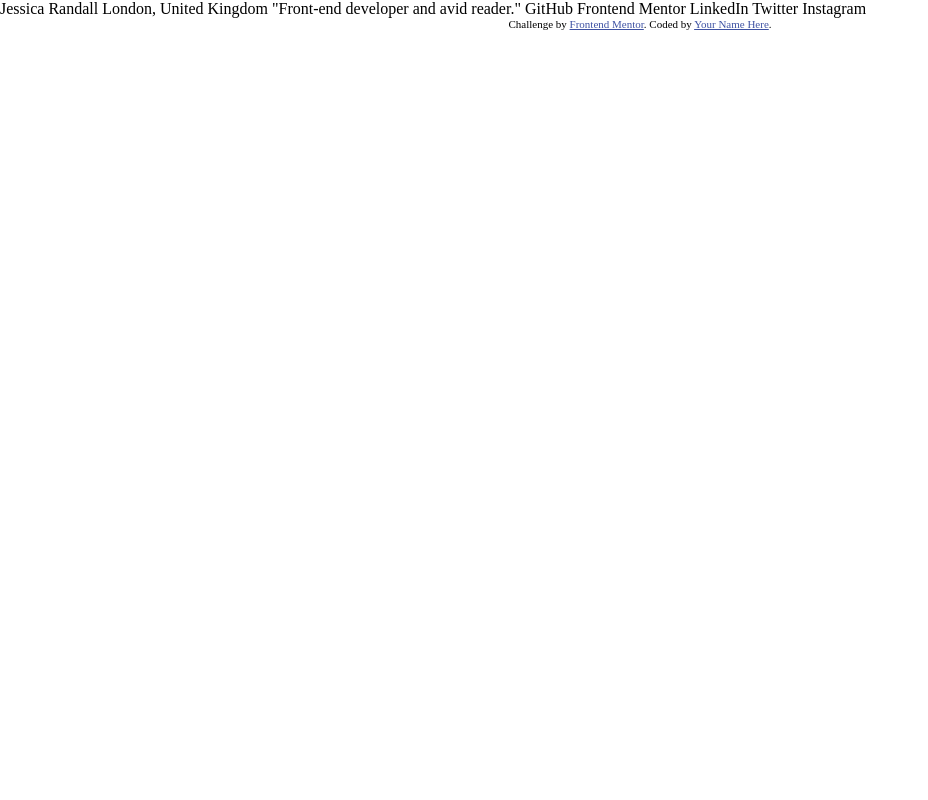
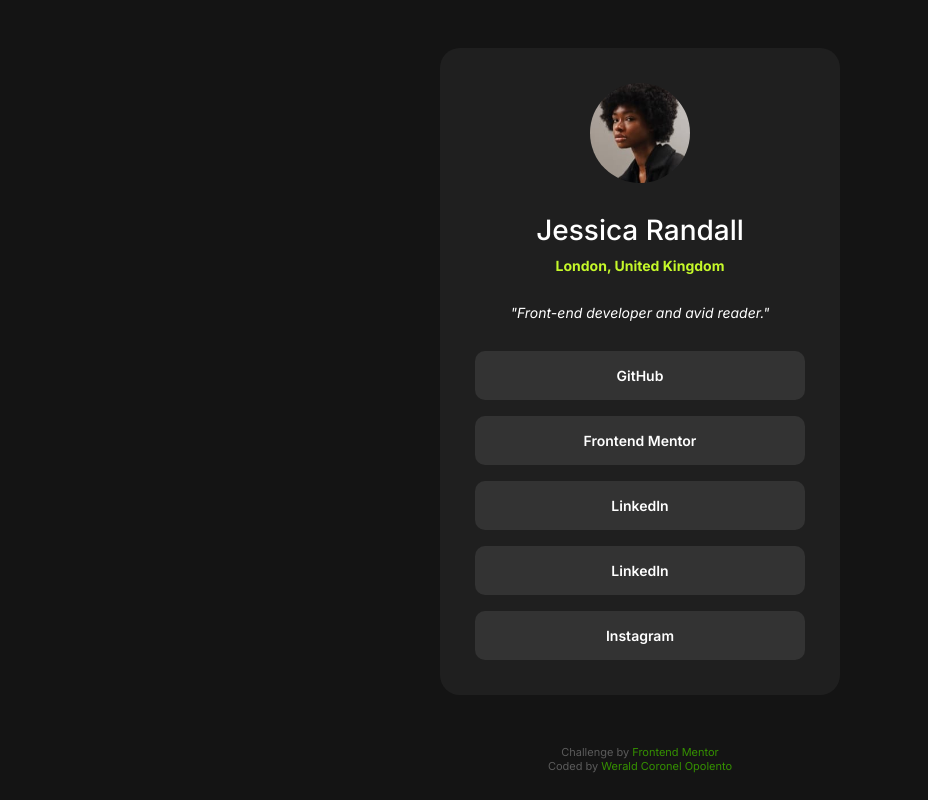
Before and after one commit to weraldco/frontendmentor-social-links-profile, a plain HTML site: page index.html in a window 1280 px wide. Shown: the whole page, without its empty margins (0-928 px from the left). Drawn offline with Linux system fonts and the light colour scheme.

Commit message:
Finishing the challenge from Frontend Mentor

```diff
--- a/css/style.css
+++ b/css/style.css
@@ -5,20 +5,153 @@
 }
 
 :root {
-	--green: var(hsl(75, 94%, 57%));
-	--white: var(hsl(0, 0%, 100%));
-	--gray-700: var(hsl(0, 0%, 20%));
-	--gray-800: var(hsl(0, 0%, 12%));
-	--gray-900: var(hsl(0, 0%, 8%));
+	--green: hsl(75, 94%, 57%);
+	--white: hsl(0, 0%, 100%);
+	--gray-700: hsl(0, 0%, 20%);
+	--gray-800: hsl(0, 0%, 12%);
+	--gray-900: hsl(0, 0%, 8%);
 
-	--font-size: var(14px);
+	--font-size: 14px;
 
-	--font-family: var('Inter', sans-serif);
+	--font-family: 'Inter', sans-serif;
+}
+
+body {
+	background-color: var(--gray-900);
+	font-size: var(--font-size);
+	font-family: var(--font-family);
+	display: flex;
+	flex-direction: column;
+	align-items: center;
+	justify-content: center;
+	width: 100%;
+	height: 100vh;
+	color: var(--white);
+	gap: 10px;
+	padding-top: 20px;
+}
+
+main.content {
+	background-color: var(--gray-800);
+	padding: 35px;
+	border-radius: 20px;
+	display: flex;
+	flex-direction: column;
+	align-items: center;
+	text-align: center;
+	gap: 30px;
+	width: 100%;
+	max-width: 350px;
+}
+
+figure.content-header {
+	display: flex;
+	flex-direction: column;
+	align-items: center;
+	justify-content: center;
+	gap: 30px;
+	width: 100%;
+}
+
+.profile-photo {
+	width: 100px;
+	height: 100px;
+	border-radius: 50%;
+	overflow: hidden;
+}
+.profile-photo > img {
+	width: 100%;
+	height: 100%;
+	object-fit: cover;
+}
+
+.profile-details {
+	display: flex;
+	flex-direction: column;
+	gap: 10px;
+}
+.profile-details > h1 {
+	font-weight: 500;
+}
+
+.profile-details > p {
+	color: var(--green);
+	font-weight: 700;
+}
+
+.content-body {
+	display: flex;
+	flex-direction: column;
+	width: 100%;
+	gap: 30px;
+}
+
+.content-body > p {
+	font-style: italic;
+}
+
+.social-links > ul {
+	display: flex;
+	flex-direction: column;
+	list-style: none;
+	gap: 16px;
+	width: 100%;
+}
+
+.social-links > ul > li {
+	display: flex;
+}
+.social-links > ul > li > a {
+	padding: 16px;
+	background-color: var(--gray-700);
+	width: 100%;
+	color: var(--white);
+	border-radius: 10px;
+	text-decoration: none;
+	font-weight: 600;
+	transition: 200ms ease-in-out;
+}
+
+.social-links > ul > li > a:hover {
+	background-color: var(--green);
+	color: var(--gray-900);
+}
+
+.social-links > ul > li > a:active {
+	background-color: var(--green);
+	color: var(--gray-900);
+	opacity: 80%;
 }
 .attribution {
 	font-size: 11px;
 	text-align: center;
+	color: rgb(91, 91, 91);
 }
 .attribution a {
-	color: hsl(228, 45%, 44%);
+	color: rgb(53, 145, 0);
+	text-decoration: none;
+	transition: 200ms ease-in-out;
 }
+
+.attribution a:hover {
+	color: rgb(63, 169, 2);
+}
+
+@media screen and (min-width: 728px) {
+	body {
+		gap: 50px;
+		height: 100vh;
+	}
+	main.content {
+		background-color: var(--gray-800);
+		padding: 35px;
+		border-radius: 20px;
+		display: flex;
+		flex-direction: column;
+		align-items: center;
+		text-align: center;
+		gap: 30px;
+		width: 100%;
+		max-width: 400px;
+	}
+}
--- a/index.html
+++ b/index.html
@@ -21,14 +21,41 @@
 		<title>Frontend Mentor | Social links profile</title>
 	</head>
 	<body>
-		Jessica Randall London, United Kingdom "Front-end developer and avid
-		reader." GitHub Frontend Mentor LinkedIn Twitter Instagram
+		<main class="content">
+			<figure class="content-header">
+				<div class="profile-photo">
+					<img src="/assets/images/avatar-jessica.jpeg" alt="Profile Picture" />
+				</div>
+				<figcaption class="profile-details">
+					<h1>Jessica Randall</h1>
+					<p>London, United Kingdom</p>
+				</figcaption>
+			</figure>
+			<section class="content-body">
+				<p>"Front-end developer and avid reader."</p>
+				<nav class="social-links">
+					<ul>
+						<li><a href="">GitHub</a></li>
+						<li><a href="">Frontend Mentor</a></li>
+						<li><a href="">LinkedIn</a></li>
+						<li><a href="">LinkedIn</a></li>
+						<li><a href="">Instagram</a></li>
+					</ul>
+				</nav>
+			</section>
+		</main>
 
-		<div class="attribution">
-			Challenge by
-			<a href="https://www.frontendmentor.io?ref=challenge" target="_blank"
-				>Frontend Mentor</a
-			>. Coded by <a href="#">Your Name Here</a>.
-		</div>
+		<footer class="attribution">
+			<div>
+				Challenge by
+				<a href="https://www.frontendmentor.io?ref=challenge" target="_blank"
+					>Frontend Mentor</a
+				>
+			</div>
+			<div>
+				Coded by
+				<a href="https://wcoop.vercel.app">Werald Coronel Opolento</a>
+			</div>
+		</footer>
 	</body>
 </html>
```
Also changed, not shown: social-links-screenshot.png (added), 3 other files.
